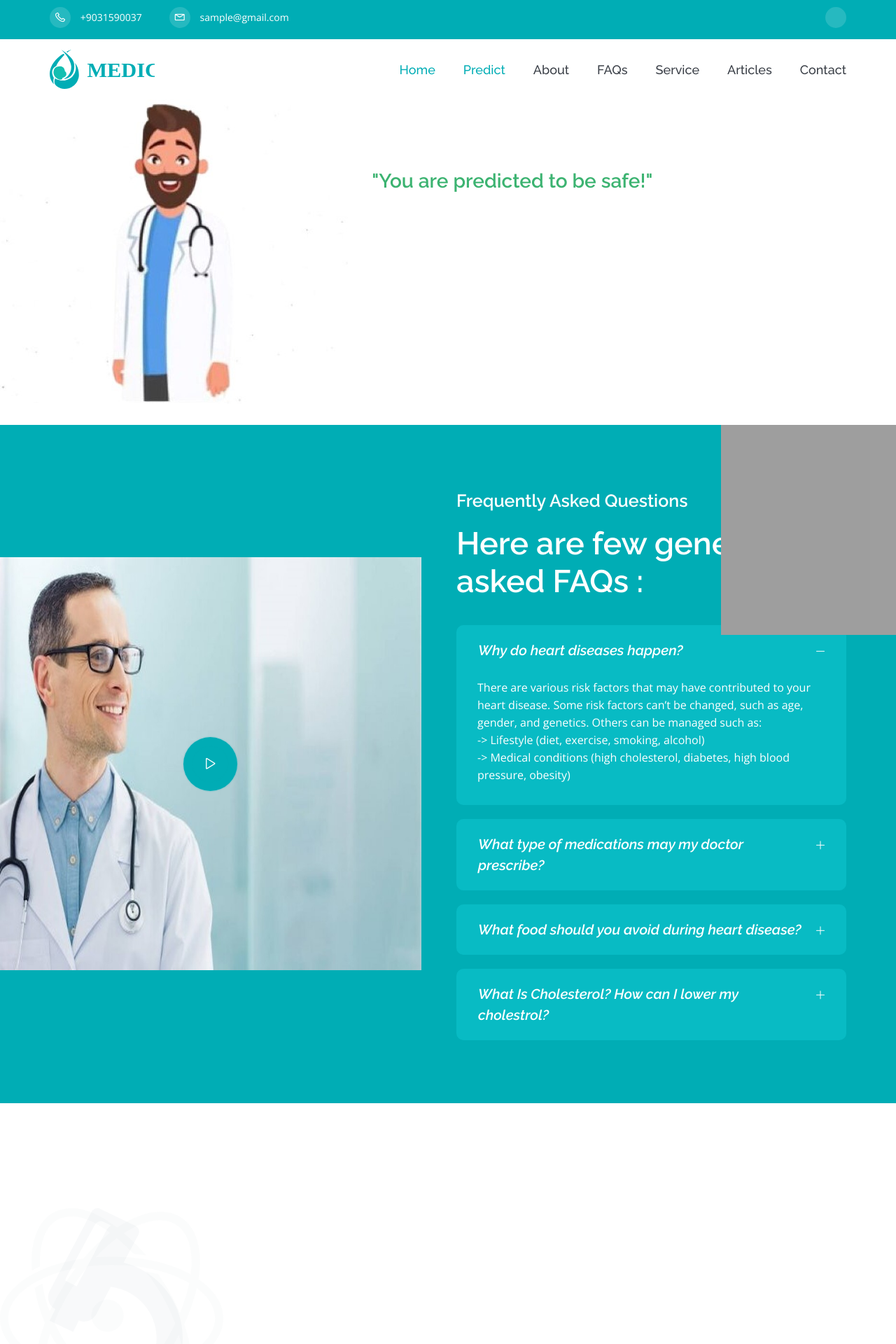
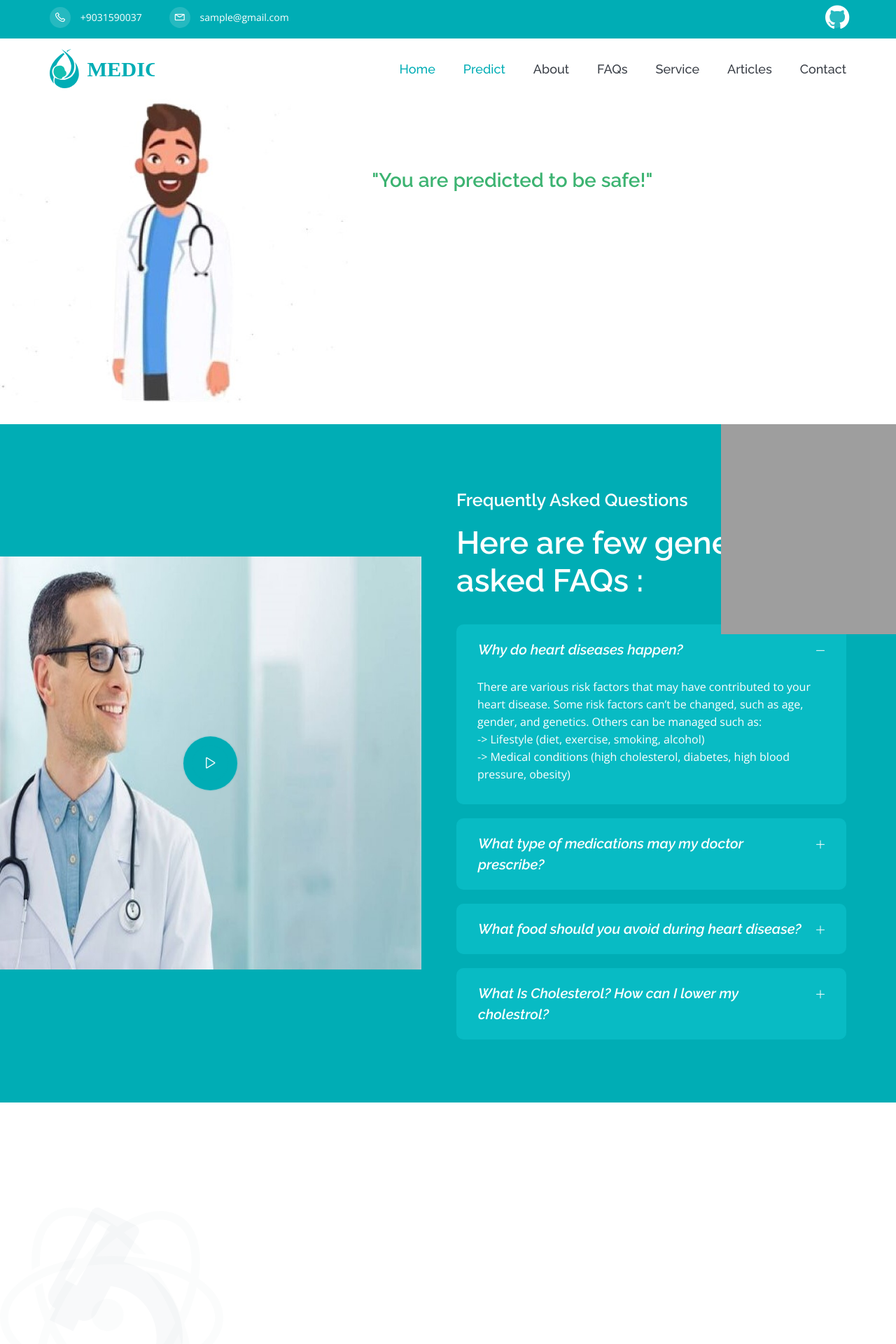
Before and after one commit to avicoomar/HeartX-App, a Flask app: template templates/result_no.html in a window 1280 px wide. Shown: the top 1920 px of the page at 70% size. Run offline with Flask 2, Linux system fonts and the light colour scheme; the template is opened without the code that fills it, so the values that code supplies are empty; parts of the project's set-up code (start-up, migrations or seed data) failed here and were passed over; grey boxes are pictures that could not be loaded.

Commit message:
Update result_no.html

```diff
--- a/templates/result_no.html
+++ b/templates/result_no.html
@@ -18,7 +18,7 @@
 	<link rel="stylesheet" href="static/css/tiny-slider.css">
 	<link rel="stylesheet" href="static/css/main.css">
 	<link rel="stylesheet" href="static/css/result.css">
-
+	<link rel="stylesheet" href="https://cdnjs.cloudflare.com/ajax/libs/font-awesome/4.7.0/css/font-awesome.min.css">
 
 
 </head>
```
